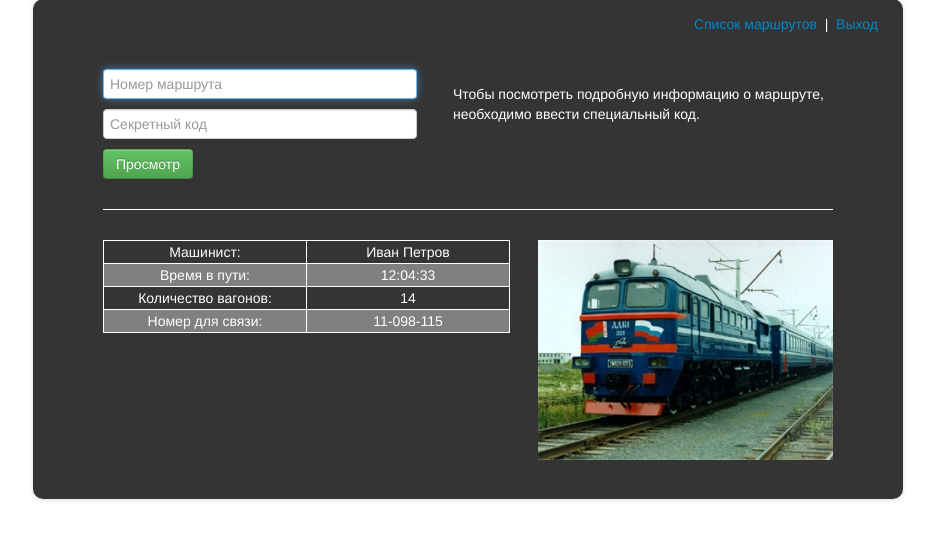
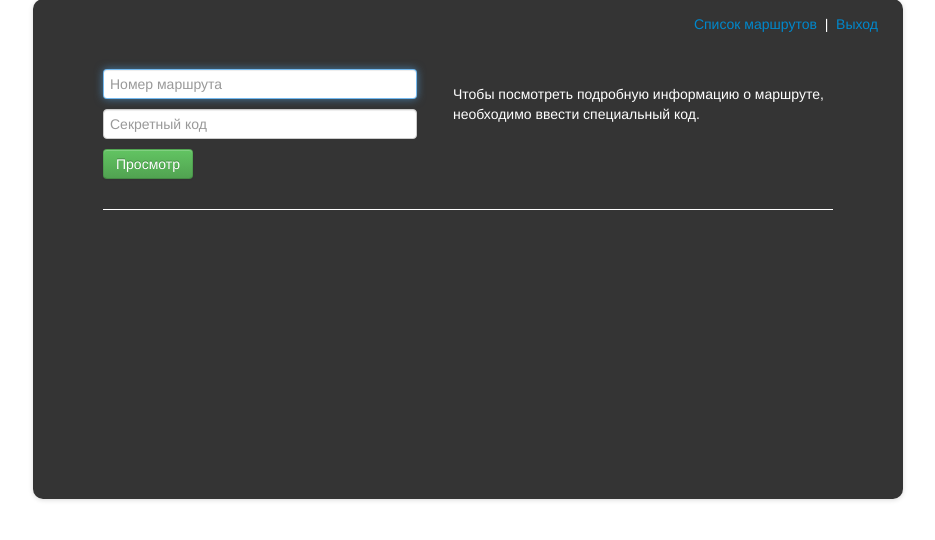
Before and after one commit to gosha92/sqli, a PHP site: page /paths.php in a window 1280 px wide. Shown: the part 119-659 px from the top of the page, without its empty margins (172-1107 px from the left). Run offline with PHP 8.4, Linux system fonts and the light colour scheme; the visitor is signed in with stand-in values (Sample User, id 1).

Commit message:
version 1.1

```diff
--- a/paths.php
+++ b/paths.php
@@ -26,13 +26,6 @@ if (!$_SESSION['logged']) header('Location: ./index.php');
 	<div style="padding-top: 30px; height: 100px; width: 730px; margin-top: 30px; border-top: 1px solid white;">
 
 	<div id="main_content">
-	<table>
-	<tr><td>Машинист:</td><td>Иван Петров</td></tr>
-	<tr><td>Время в пути:</td><td>12:04:33</td></tr>
-	<tr><td>Количество вагонов:</td><td>14</td></tr>
-	<tr><td>Номер для связи:</td><td>11-098-115</td></tr>
-	</table>
-	<img src="./images/1.jpg" />
 	</div>
 
 	</div>
```
